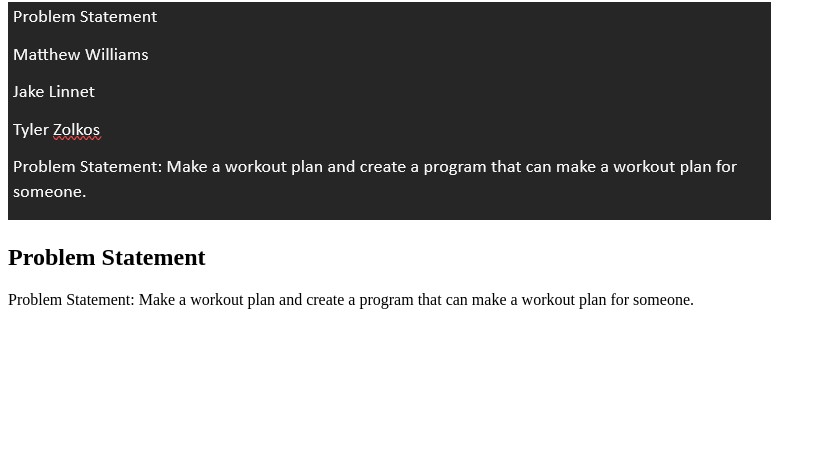
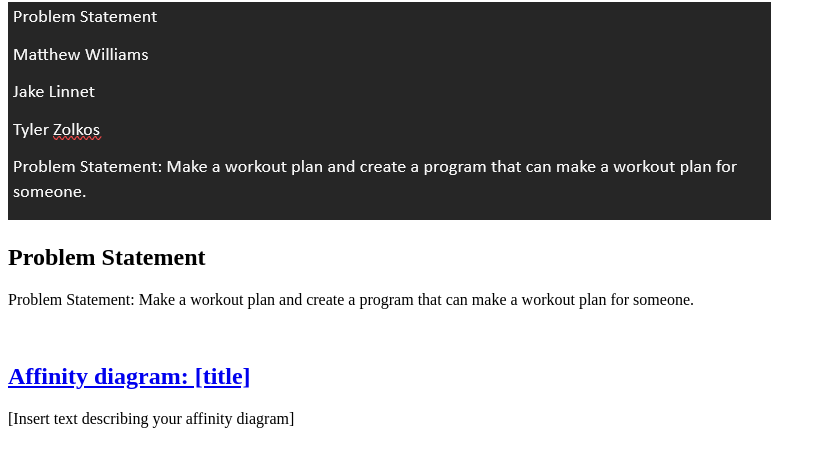
Before and after one commit to MatthewW777/mattheww777.github.io, a plain HTML site: page index.html in a window 1280 px wide. Shown: the part 78-544 px from the top of the page, without its empty margins (0-826 px from the left). Drawn offline with Linux system fonts and the light colour scheme.

Commit message:
Update index.html

```diff
--- a/index.html
+++ b/index.html
@@ -12,5 +12,16 @@
         <p>
           Problem Statement: Make a workout plan and create a program that can make a workout plan for someone.
         </p>
+        <!-- Affinity diagram assignment -->
+<section class="assign">
+<img src="" />
+<section class="assign-det">
+<a href="files/affinity-diagram.pdf"><h2>Affinity diagram: [title]</h2></a>
+<p>
+[Insert text describing your affinity diagram]
+</p>
+</section>
+</section>
+
   </body>
 </html>
```
